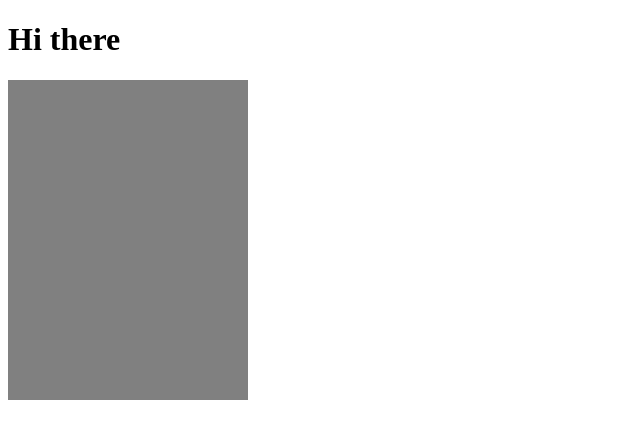
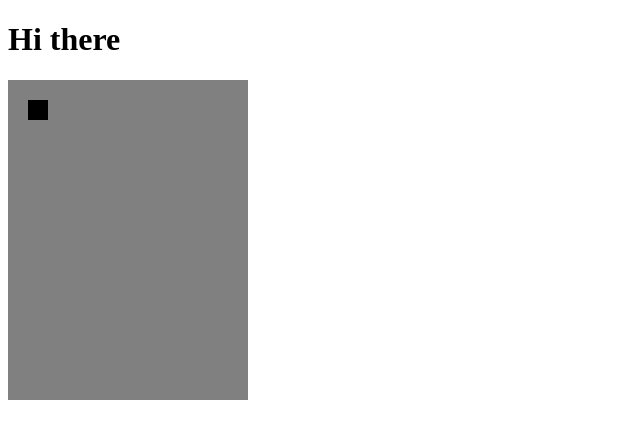
Before and after one commit to dimonu4/education, a plain HTML site: page fractal/index.html in a window 1280 px wide. Shown: the full height of the page, 0-640 px from the left. Drawn offline with Linux system fonts and the light colour scheme.

Commit message:
editing fracral

```diff
--- a/fractal/index.html
+++ b/fractal/index.html
@@ -11,8 +11,14 @@
 	  <h1>Hi there</h1>
 	  <canvas id='main'height='320'width='240' background= 'grey'>hell</canvas>
 	  <script>
-            const ctx = document.getElementById('main')
-	    ctx.getContext('2d')
+            const canvas = document.getElementById('main')
+	    const ctx = canvas.getContext('2d')
+
+	    ctx.beginPath()
+	    ctx.rect(20,20,20,20);
+	    ctx.fillStyle = 'black';
+	    ctx.fill()
+	    ctx.closePath()
 
 	  </script>
 	</body>
```
Also changed, not shown: 2 other files.
